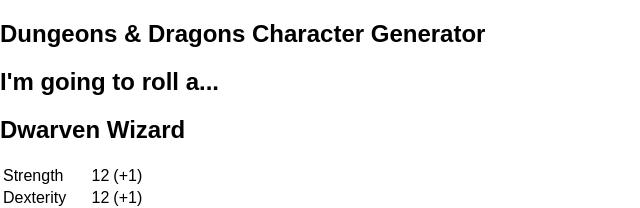
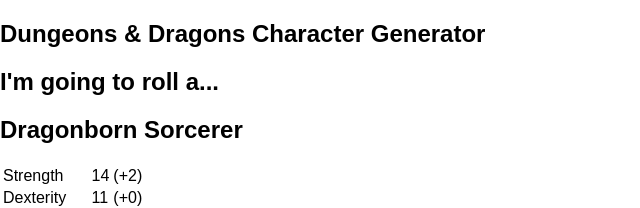
Before and after one commit to jaypea07/character-generator, a React (Create React App) app: page / in a window 1280 px wide. Shown: the top 208 px of the page, without its empty margins (0-640 px from the left). Built offline with nearby package versions, Linux system fonts and the light colour scheme.

Commit message:
Randomizing race and class

```diff
--- a/src/character/character.tsx
+++ b/src/character/character.tsx
@@ -26,11 +26,19 @@
 
     return (
       <section>
-        <h2>Dwarven Wizard</h2>
+        <h2>{this.randomize(CONSTANTS.RACES)} {this.randomize(CONSTANTS.CLASSES)}</h2>
 
         <table><tbody>{statList}</tbody></table>
       </section>
     );
+  }
+
+  private randomize(list: Array<string>): string {
+    return list[this.getRandomNumber(0, list.length - 1)];
+  }
+
+  private getRandomNumber(min: number, max: number): number {
+    return Math.floor(Math.random() * (max - min) + min);
   }
 
   private rollStats(requiredStats: Array<string>): Array<AbilityScore> {
@@ -57,7 +65,7 @@
   }
 
   private rollD6(): number {
-    return Math.floor(Math.random() * 6 + 1);
+    return this.getRandomNumber(1, 6);
   }
 
   // 2 scores 14 or higher
--- a/src/constants.ts
+++ b/src/constants.ts
@@ -9,5 +9,30 @@
     'Intelligence',
     'Wisdom',
     'Charisma'
+  ],
+  CLASSES: [
+    'Barbarian',
+    'Bard',
+    'Cleric',
+    'Druid',
+    'Fighter',
+    'Monk',
+    'Paladin',
+    'Ranger',
+    'Rogue',
+    'Sorcerer',
+    'Warlock',
+    'Wizard'
+  ],
+  RACES: [
+    'Dwarven',
+    'Elfish',
+    'Halfling',
+    'Human',
+    'Dragonborn',
+    'Gnome',
+    'Half-Elf',
+    'Half-Orc',
+    'Tiefling'
   ]
 };
```
